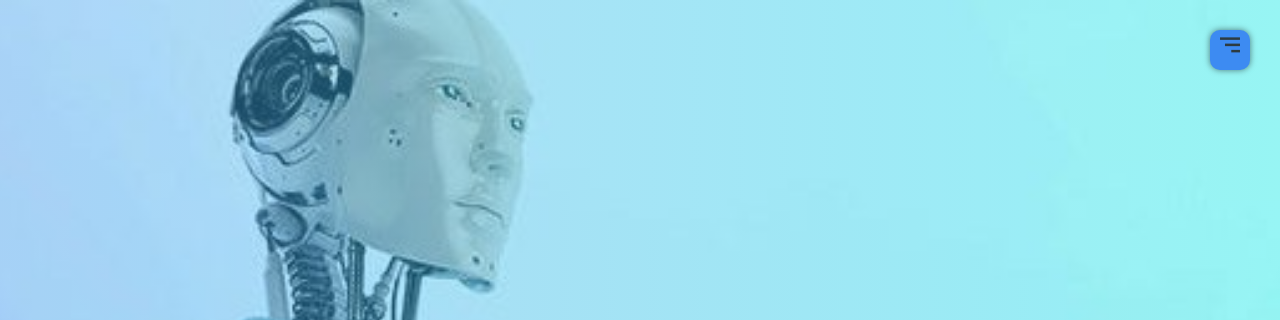
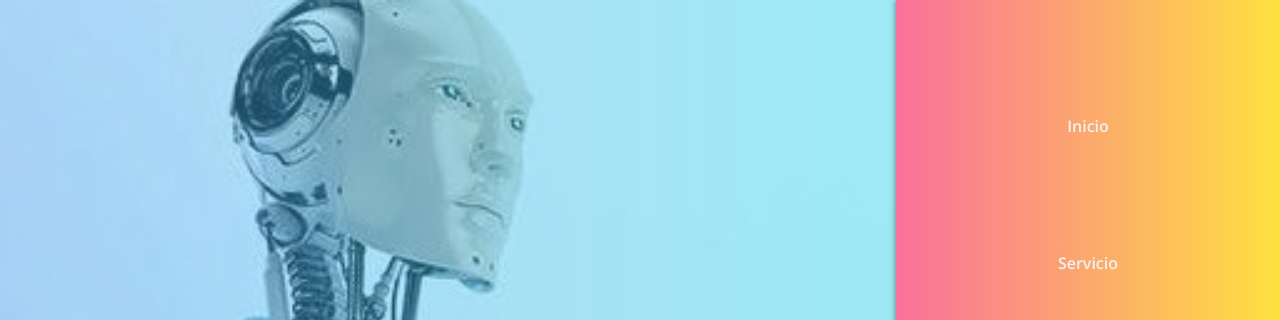
Before and after one commit to Byron1990/DocFenrir, a website: page index.html in a window 1280 px wide. Both pictures are taken after a click on the icon 1230 px from the left and 50 px from the top of the page. Shown: the top 320 px of the page. Drawn offline with nearby package versions, Linux system fonts and the light colour scheme.

Commit message:
Creación del menu desplegable

```diff
--- a/css/style.css
+++ b/css/style.css
@@ -71,6 +71,7 @@ header {
 
 .hamburger {
   position: fixed;
+  z-index: 0;
   top: 30px;
   right: 30px;
   background: var(--color-icono);
--- a/index.html
+++ b/index.html
@@ -16,7 +16,7 @@
 
 <body>
     <header class="header" id="inicio">
-        <i class="hamburger bx bx-menu-alt-right"></i>
+        <i class="hamburger bx bx-menu-alt-right" id="main-menu"></i>
         <nav class="navigation-menu">
             <a href="#inicio">Inicio</a>
             <a href="#servicio">Servicio</a>
--- a/js/lightbox.js
+++ b/js/lightbox.js
@@ -0,0 +1,14 @@
+const imagenes = document.querySelectorAll(".img-gallery");
+const imagenesLight = document.querySelectorAll(".add-image");
+const contenedorLight = document.querySelector(".image-light");
+
+console.log("imagenesL");
+console.log(imagenesLight);
+console.log("contenedorL");
+console.log(contenedorLight);
+
+imagenes.forEach((imagen) => {
+  imagen.addEventListener("click", (e) => {
+    alert(imagen.getAttribute("src"));
+  });
+});
--- a/js/menu.js
+++ b/js/menu.js
@@ -0,0 +1,16 @@
+const hamburguer = document.querySelector("#main-menu");
+const menu = document.querySelector(".navigation-menu");
+
+hamburguer.addEventListener("click", () => {
+  menu.classList.toggle("spread");
+});
+
+window.addEventListener("click", (e) => {
+  if (
+    menu.classList.contains("spread") &&
+    e.target != menu &&
+    e.target != hamburguer
+  ) {
+    menu.classList.toggle("spread");
+  }
+});
```
